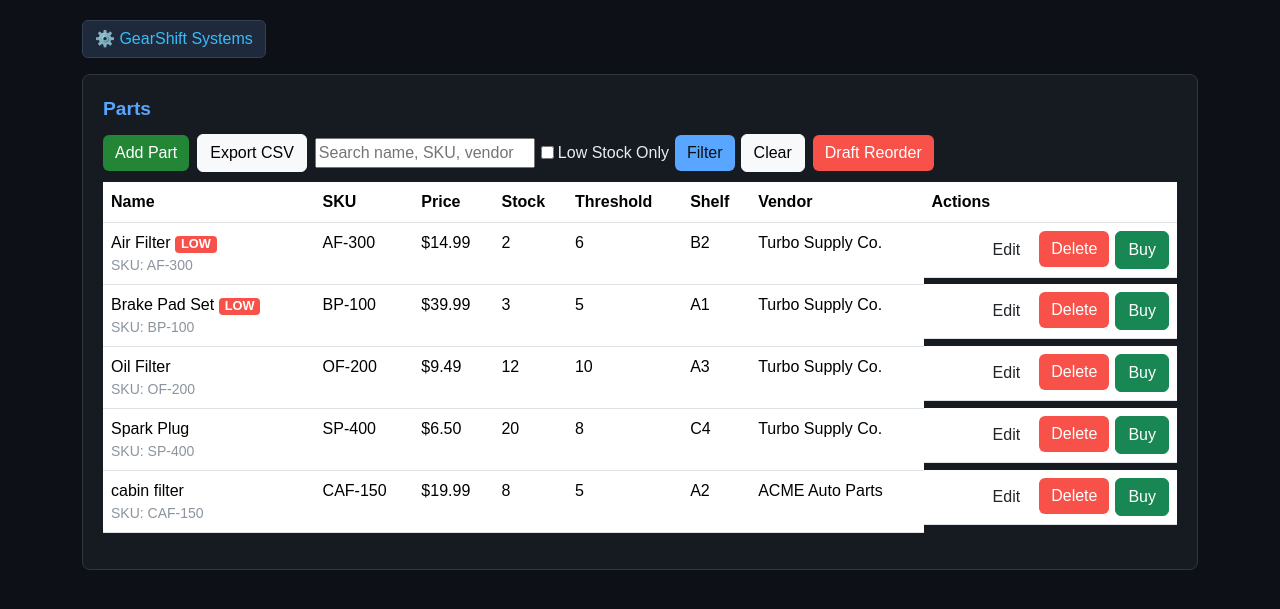
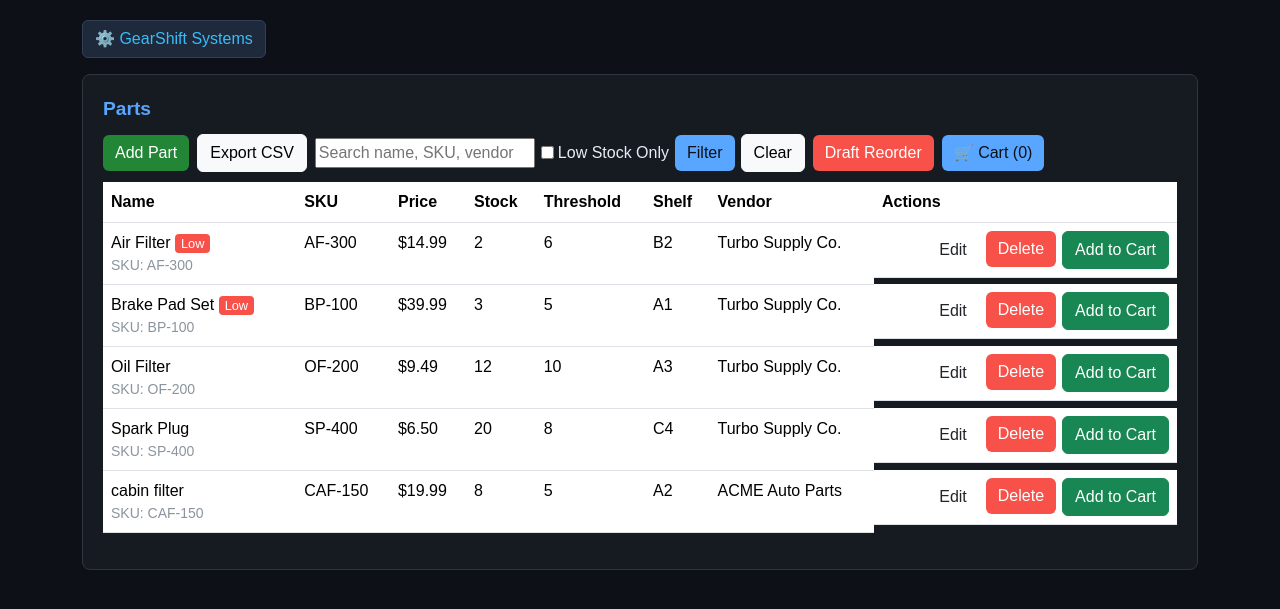
Before and after one commit to clryan86/GearShiftSystems, a Flask app: page /parts in a window 1280 px wide. Shown: the top 609 px of the page. Run offline with Flask 3, Linux system fonts and the light colour scheme; parts of the project's set-up code (start-up, migrations or seed data) failed here and were passed over.

Commit message:
Update parts_list.html

```diff
--- a/Templates/parts_list.html
+++ b/Templates/parts_list.html
@@ -25,6 +25,8 @@
     </form>
 
     <a class="btn btn-warn" href="{{ url_for('reorder_draft') }}">Draft Reorder</a>
+    <!-- Cart shortcut -->
+    <a class="btn btn-accent" href="{{ url_for('cart.view_cart') }}">🛒 Cart ({{ cart_count or 0 }})</a>
   </div>
 
   {% if parts|length == 0 %}
@@ -56,7 +58,7 @@
         <tr class="{{ 'row-low' if is_low }}">
           <td>
             {{ p.name }}
-            {% if is_low %}<span class="badge badge-low" title="At/below threshold">LOW</span>{% endif %}
+            {% if is_low %}<span class="badge-low">Low</span>{% endif %}
             <div class="muted small">SKU: {{ p.sku }}</div>
           </td>
           <td>{{ p.sku }}</td>
@@ -65,7 +67,7 @@
           <td class="right">{{ thresh_val }}</td>
           <td>{{ p.shelf_location|default('—', true) }}</td>
           <td>{{ vendor_label }}</td>
-          <td class="right" style="display:flex; gap:6px; justify-content:flex-end;">
+          <td class="right" style="display:flex; gap:6px; justify-content:flex-end; flex-wrap:wrap;">
             <a class="btn btn-small" href="{{ url_for('edit_part', part_id=p.id) }}">Edit</a>
 
             <form action="{{ url_for('delete_part', part_id=p.id) }}"
@@ -74,13 +76,12 @@
               <button type="submit" class="btn btn-small btn-warn">Delete</button>
             </form>
 
-            {# Show Buy button only when in stock; otherwise show disabled #}
             {% if stock_val > 0 %}
+              <!-- Add to session cart -->
               <a class="btn btn-small btn-success"
-                 href="{{ url_for('paypal.buy', part_id=p.id) }}">Buy</a>
+                 href="{{ url_for('cart.add', part_id=p.id) }}">Add to Cart</a>
             {% else %}
-              <button class="btn btn-small" disabled
-                      title="Out of stock">Buy</button>
+              <button class="btn btn-small" disabled title="Out of stock">Add to Cart</button>
             {% endif %}
           </td>
         </tr>
```
